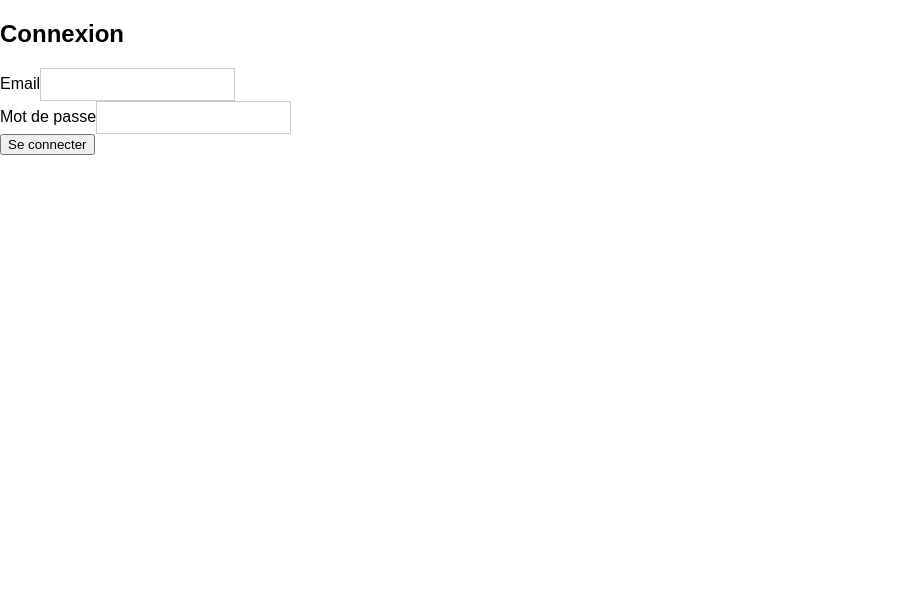
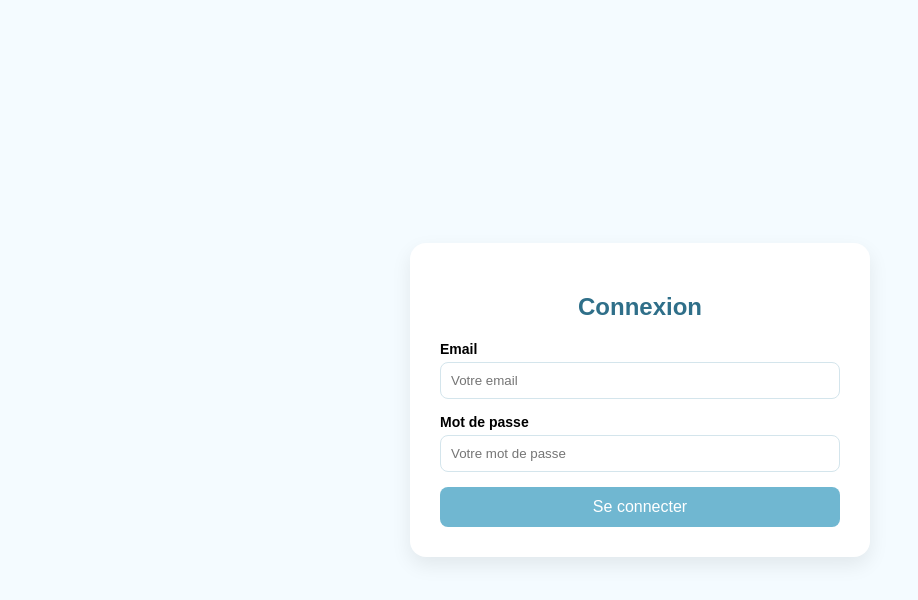
Before and after one commit to khawlaboulahrouf/peditri, a React app in the folder frontend/: page / in a window 1280 px wide. Shown: the top 600 px of the page, without its empty margins (0-918 px from the left). Built offline with nearby package versions, Linux system fonts and the light colour scheme; the HTML template or start-up script is replaced by a standard one.

Commit message:
ajouter le style pour l'authentification

```diff
--- a/frontend/package.json
+++ b/frontend/package.json
@@ -12,7 +12,8 @@
   "dependencies": {
     "axios": "^1.20.0",
     "react": "^19.2.8",
-    "react-dom": "^19.2.8"
+    "react-dom": "^19.2.8",
+    "react-router-dom": "^7.18.3"
   },
   "devDependencies": {
     "@types/react": "^19.2.18",
--- a/frontend/src/pages/Login.jsx
+++ b/frontend/src/pages/Login.jsx
@@ -1,5 +1,6 @@
 import { useState } from "react";
 import axios from "axios";
+import "../styles/auth.css";
 
 function Login() {
   const [email, setEmail] = useState("");
@@ -26,8 +27,9 @@ function Login() {
     }
   };
 
-  return (
-    <div>
+return (
+  <div className="auth-page">
+    <div className="auth-card">
       <h2>Connexion</h2>
 
       <form onSubmit={handleSubmit}>
@@ -37,6 +39,7 @@ function Login() {
             type="email"
             value={email}
             onChange={(e) => setEmail(e.target.value)}
+            placeholder="Votre email"
           />
         </div>
 
@@ -46,15 +49,17 @@ function Login() {
             type="password"
             value={password}
             onChange={(e) => setPassword(e.target.value)}
+            placeholder="Votre mot de passe"
           />
         </div>
 
         <button type="submit">Se connecter</button>
       </form>
 
-      {message && <p>{message}</p>}
+      {message && <p className="auth-message">{message}</p>}
     </div>
-  );
+  </div>
+);
 }
 
 export default Login;
--- /dev/null
+++ b/frontend/src/styles/auth.css
@@ -0,0 +1,69 @@
+.auth-page {
+  min-height: 100vh;
+  display: flex;
+  justify-content: center;
+  align-items: center;
+  background: #f4fbff;
+  font-family: Arial, sans-serif;
+}
+
+.auth-card {
+  width: 100%;
+  max-width: 400px;
+  background: white;
+  padding: 30px;
+  border-radius: 16px;
+  box-shadow: 0 8px 20px rgba(0, 0, 0, 0.08);
+}
+
+.auth-card h2 {
+  text-align: center;
+  margin-bottom: 20px;
+  color: #2f6f89;
+}
+
+.auth-card form {
+  display: flex;
+  flex-direction: column;
+  gap: 15px;
+}
+
+.auth-card label {
+  font-size: 14px;
+  font-weight: bold;
+  margin-bottom: 5px;
+  display: block;
+}
+
+.auth-card input {
+  width: 100%;
+  padding: 10px;
+  border: 1px solid #d4e5ec;
+  border-radius: 8px;
+  outline: none;
+  box-sizing: border-box;
+}
+
+.auth-card input:focus {
+  border-color: #70b7d1;
+}
+
+.auth-card button {
+  padding: 11px;
+  border: none;
+  border-radius: 8px;
+  background: #70b7d1;
+  color: white;
+  font-size: 16px;
+  cursor: pointer;
+}
+
+.auth-card button:hover {
+  background: #559bb5;
+}
+
+.auth-message {
+  margin-top: 15px;
+  text-align: center;
+  font-size: 14px;
+}
```
Also changed, not shown: frontend/src/pages/Logout.jsx (added, +33 -0 lines), frontend/src/pages/Register.jsx (+13 -7 lines), 1 other file (tests, documents, lock files or other folders).
